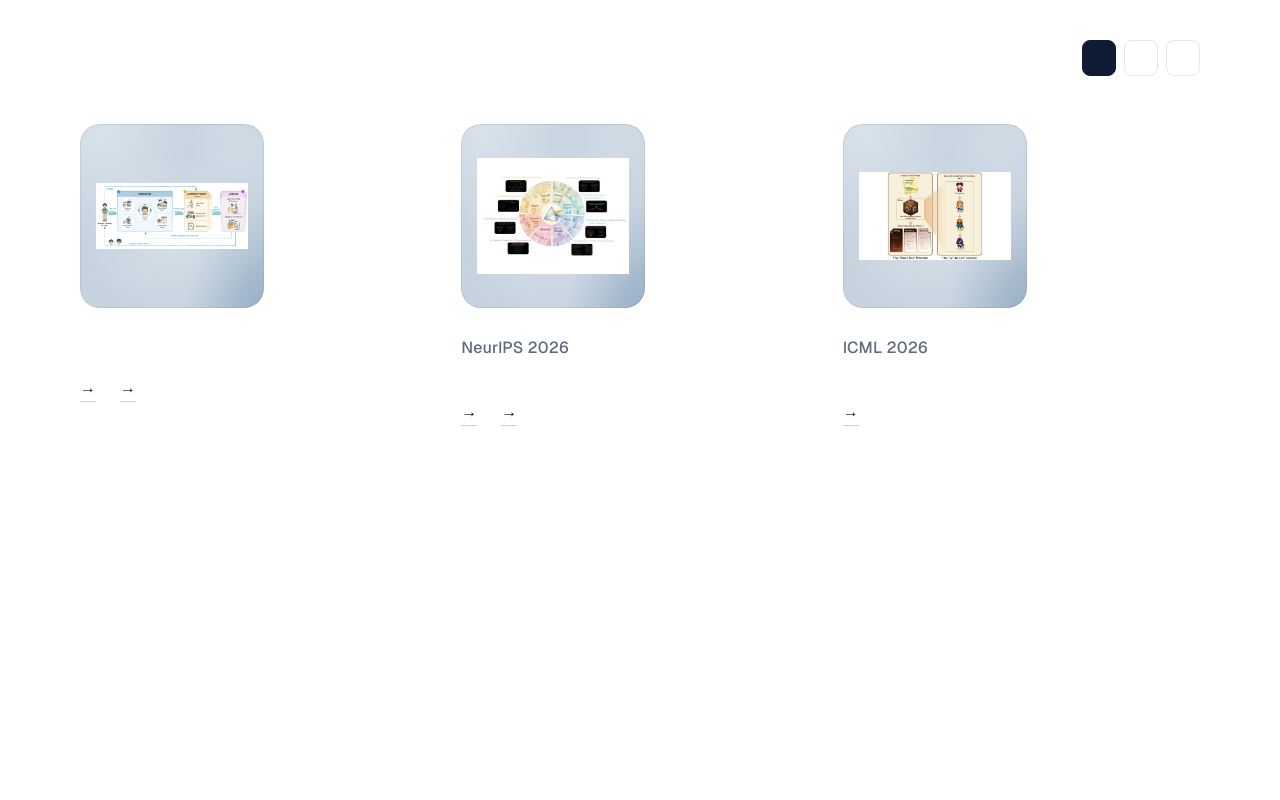
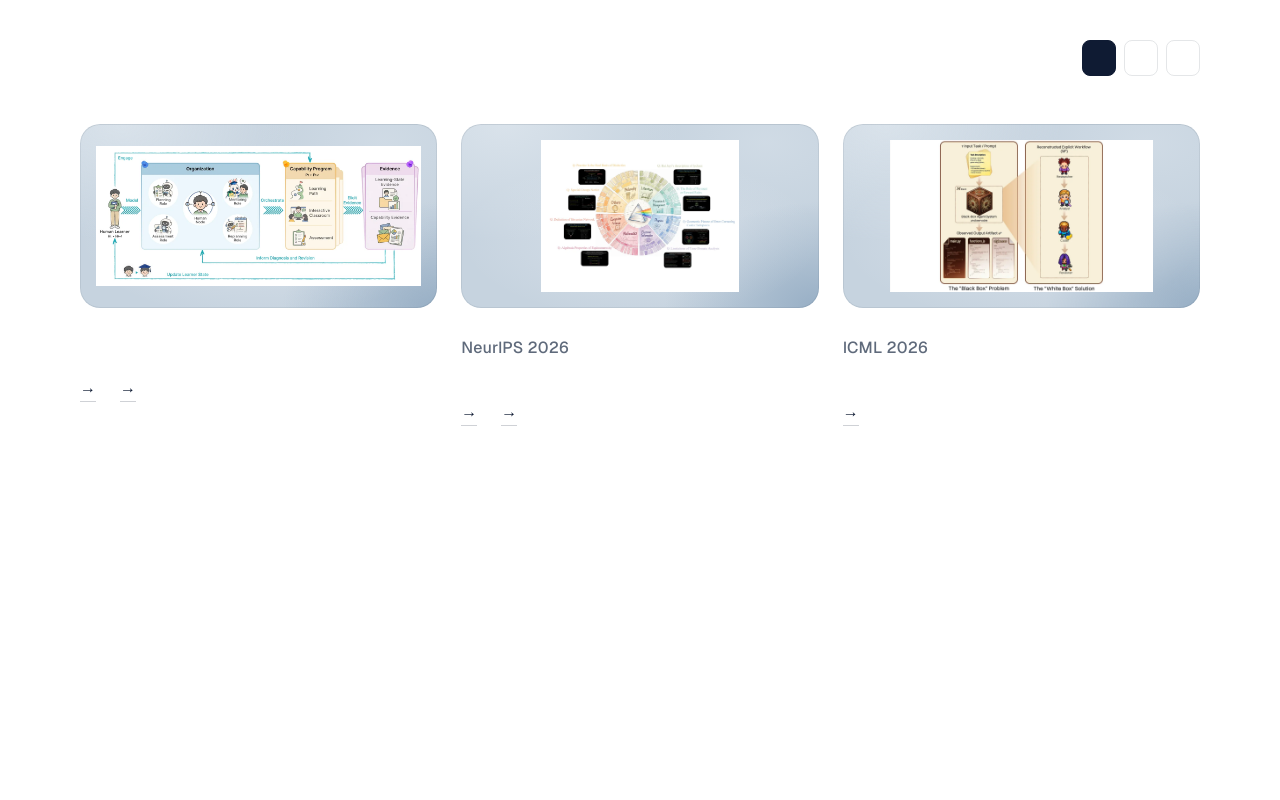
Before and after one commit to Since-1024/Agentic-AI-Lab-AAIL-Website, a website built with Vite: page src/index.html in a window 1280 px wide. Shown: the part 2480-3280 px from the top of the page. Built offline with nearby package versions, Linux system fonts and the light colour scheme.

Commit message:
Paper figures fill the card width
Co-Authored-By: Claude Opus 5.5 <noreply@anthropic.com>

```diff
--- a/public/assets/css/site.css
+++ b/public/assets/css/site.css
@@ -18,7 +18,7 @@
 .sys-rows .rows__value { align-self: start; }
 
 /* research: six papers a year, two rows of three; every card one height */
-#research .paper > .panel { --p-h: 184px; flex: none; height: var(--p-h); min-height: 0; margin: 0 0 var(--s-3); border-radius: var(--r-lg); }
+#research .paper > .panel { --p-h: 184px; flex: none; width: 100%; justify-self: stretch; height: var(--p-h); min-height: 0; margin: 0 0 var(--s-3); border-radius: var(--r-lg); }
 #research .section-head--row > .tabs { display: flex; flex-wrap: wrap; gap: var(--s-2); max-width: none; }
 .paper { display: grid; align-content: start; gap: var(--s-2); }
 .paper > h3 { font-size: var(--t-card); }
```
